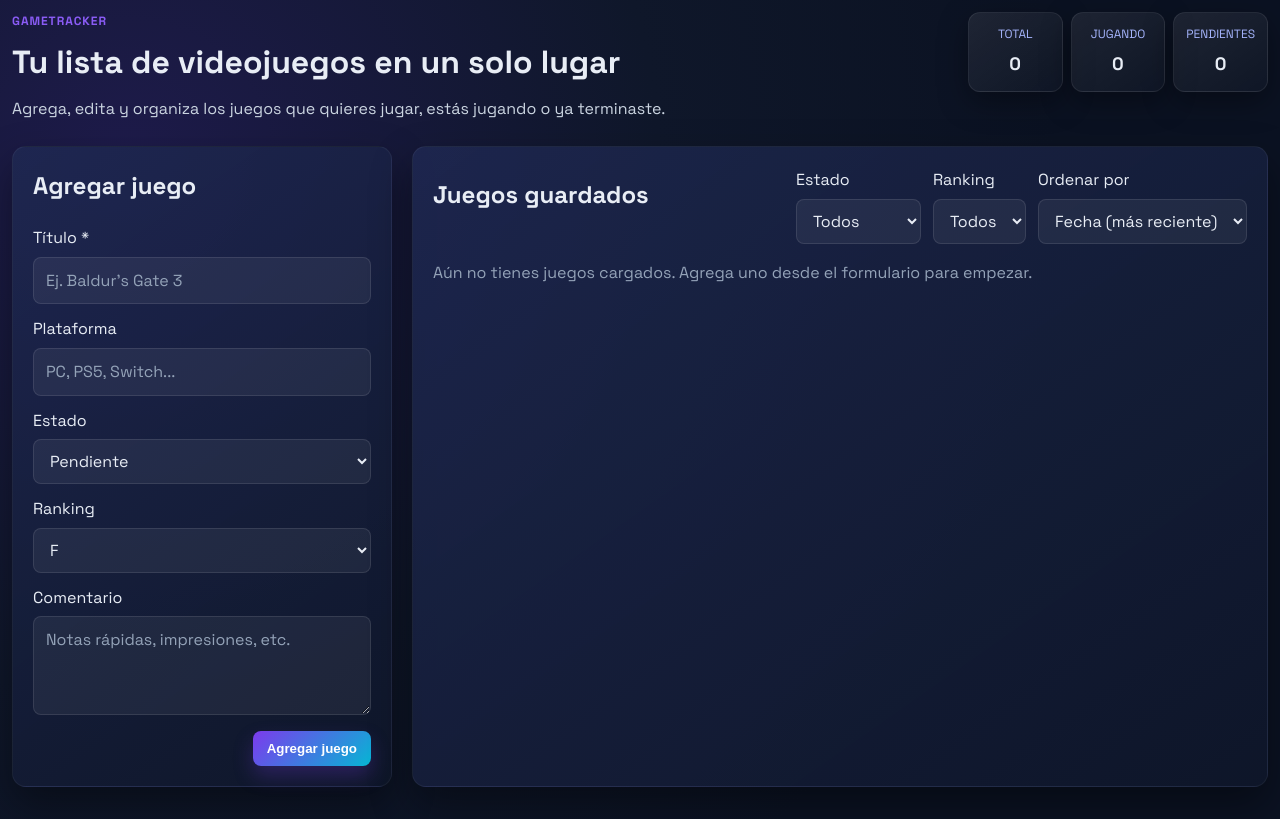
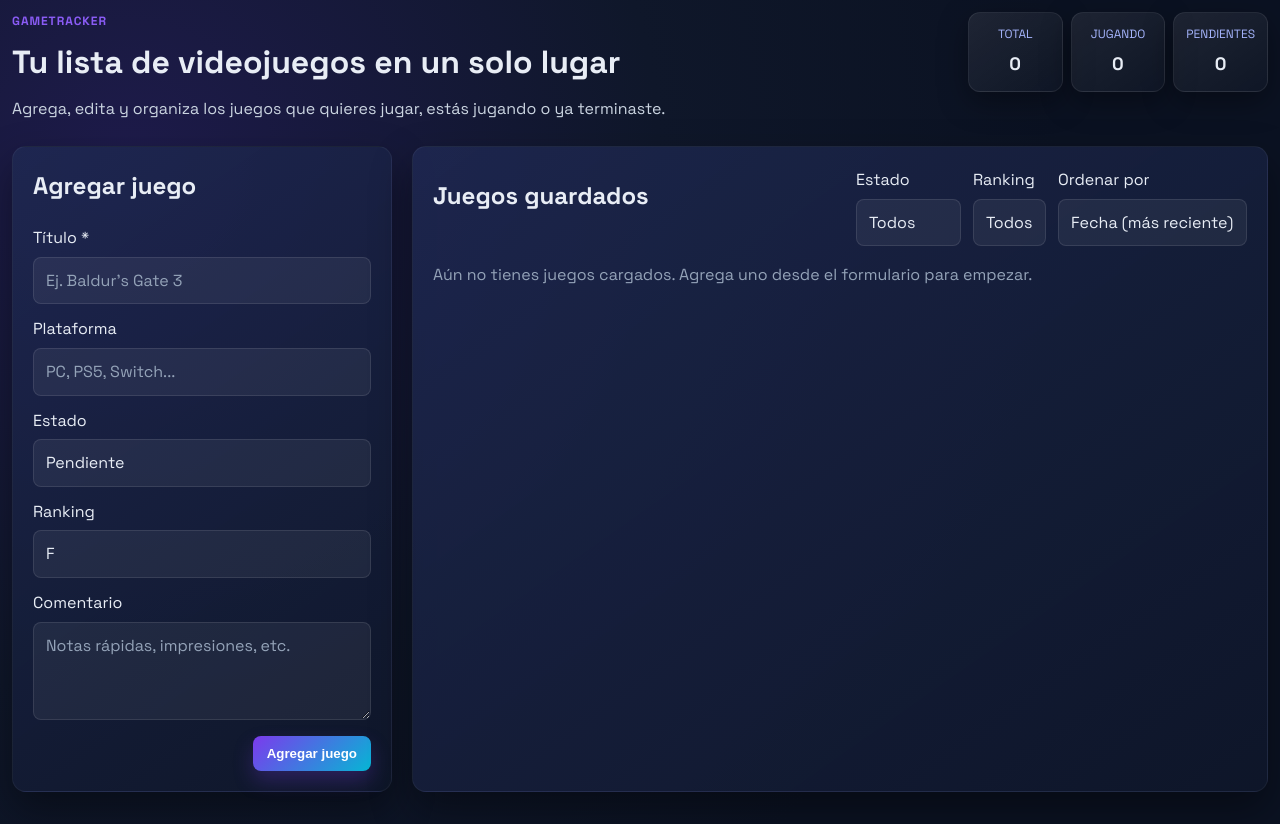
Before and after one commit to federicoroldos/Games-Progress-Tracker, a React (Vite) app: page / in a window 1280 px wide. Built offline with nearby package versions, Linux system fonts and the light colour scheme.

Commit message:
Fix bug dark mode

```diff
--- a/src/styles/global.css
+++ b/src/styles/global.css
@@ -133,6 +133,7 @@ body {
   font: inherit;
   background: rgba(255, 255, 255, 0.06);
   color: #e8edf5;
+  appearance: none;
 }
 
 .field input::placeholder,
@@ -145,6 +146,11 @@ body {
 .field textarea:focus {
   outline: 2px solid #7c3aed;
   border-color: #7c3aed;
+}
+
+select option {
+  background: #0f172a;
+  color: #e8edf5;
 }
 
 .form__actions {
```
